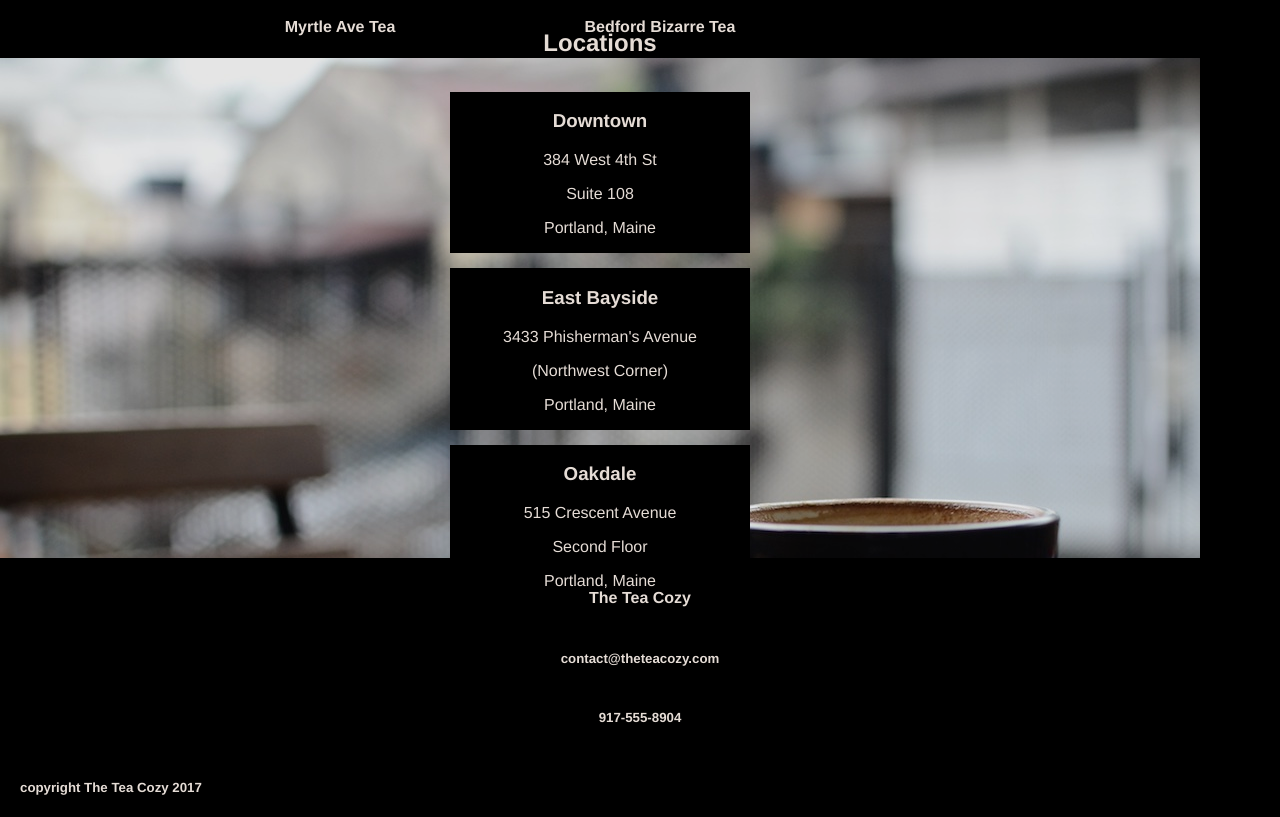
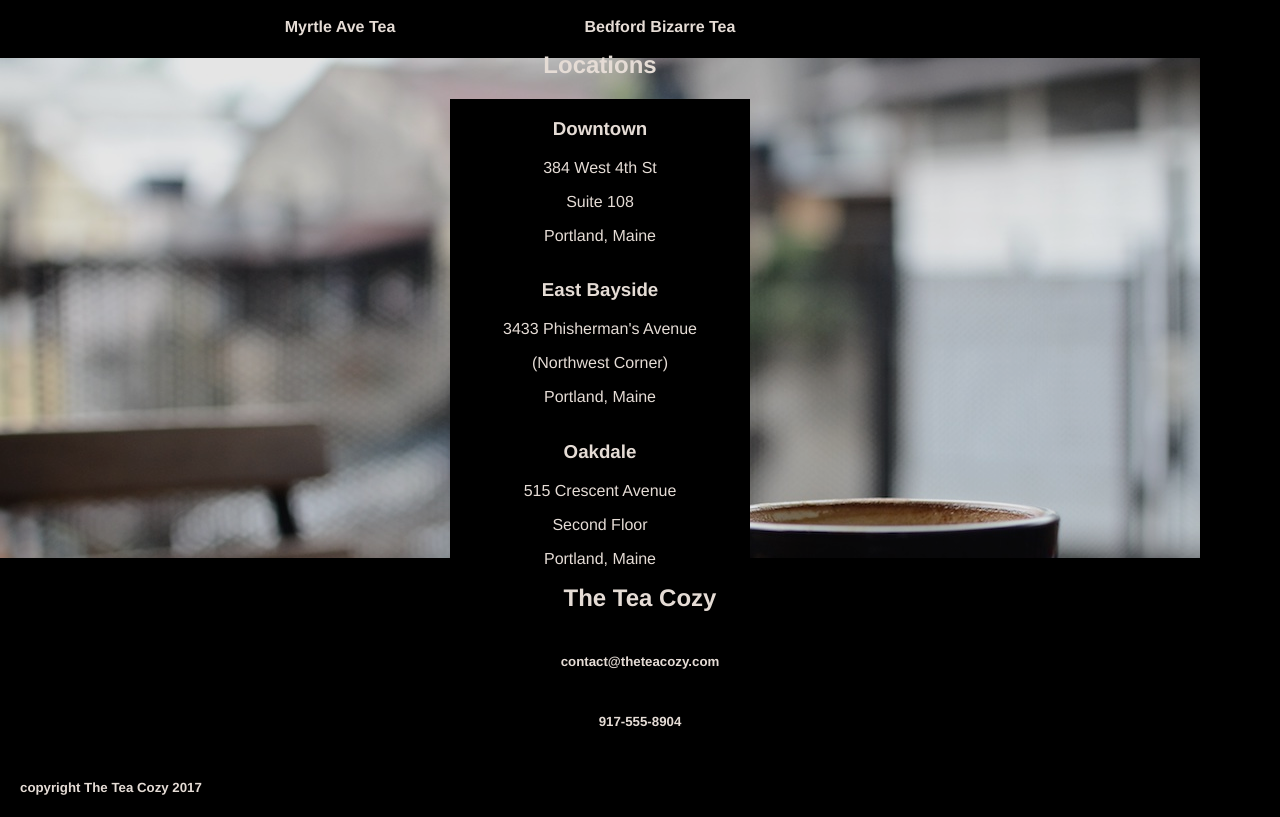
Before and after one commit to Gregory-I/Gregory-I.github.io, a plain HTML site: page Tea_Cozy/index.html in a window 1280 px wide. Shown: the part 1352-2169 px from the top of the page. Drawn offline with Linux system fonts and the light colour scheme; files whose address does not match are found by name.

Commit message:
inch by inch

```diff
--- a/Tea_Cozy/index.html
+++ b/Tea_Cozy/index.html
@@ -72,6 +72,7 @@
 <div class="Locations">
 
   <h2>Locations</h2>
+
   <div class="place">
     <div id="downtown">
       <h3>Downtown</h3>
@@ -104,7 +105,7 @@
 <!-- Contact Section -->
 
 <div class="Contact">
-  <h4>The Tea Cozy</h4>
+  <h2>The Tea Cozy</h2>
   <h5>contact@theteacozy.com</h5>
   <h5>917-555-8904</h5>
 </div>
--- a/Tea_Cozy/resources/css/style.css
+++ b/Tea_Cozy/resources/css/style.css
@@ -97,13 +97,13 @@ display: flex;
 }
 
 .place {
-  display: inline-flex;
-  flex-direction: row;
+  display: flex;
+  flex-flow: row wrap;
   width: 300px;
   background-color: black;
   opacity: 1;
   justify-content: center;
-  margin-top: 15px;
+
 }
 
 .bayside {
```
